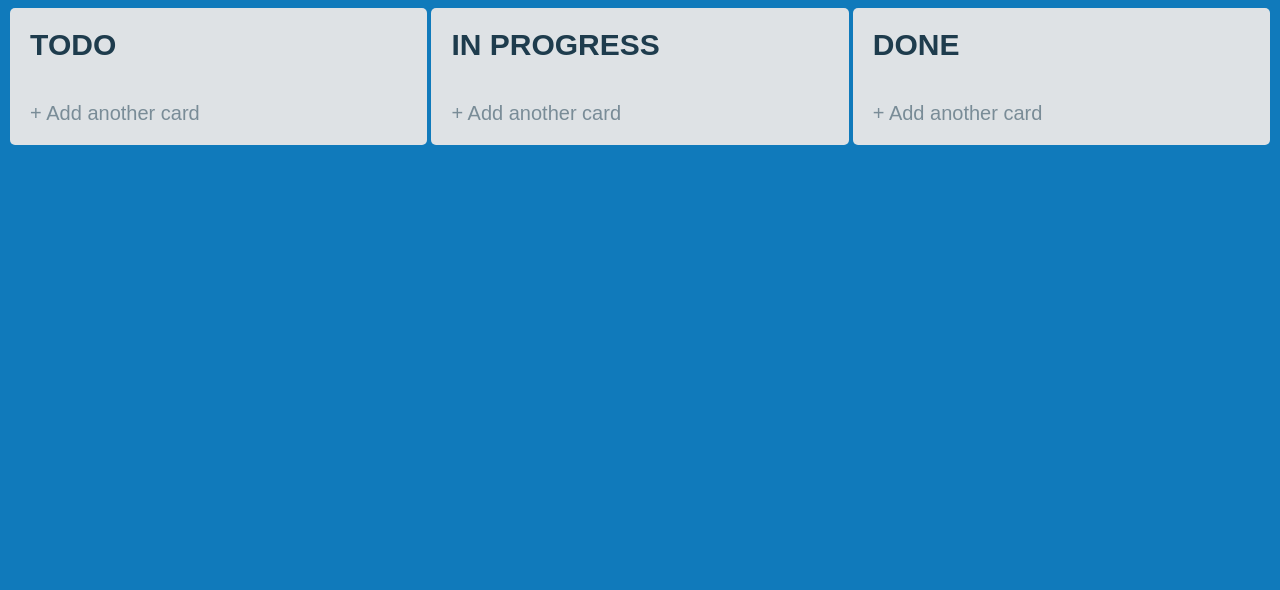
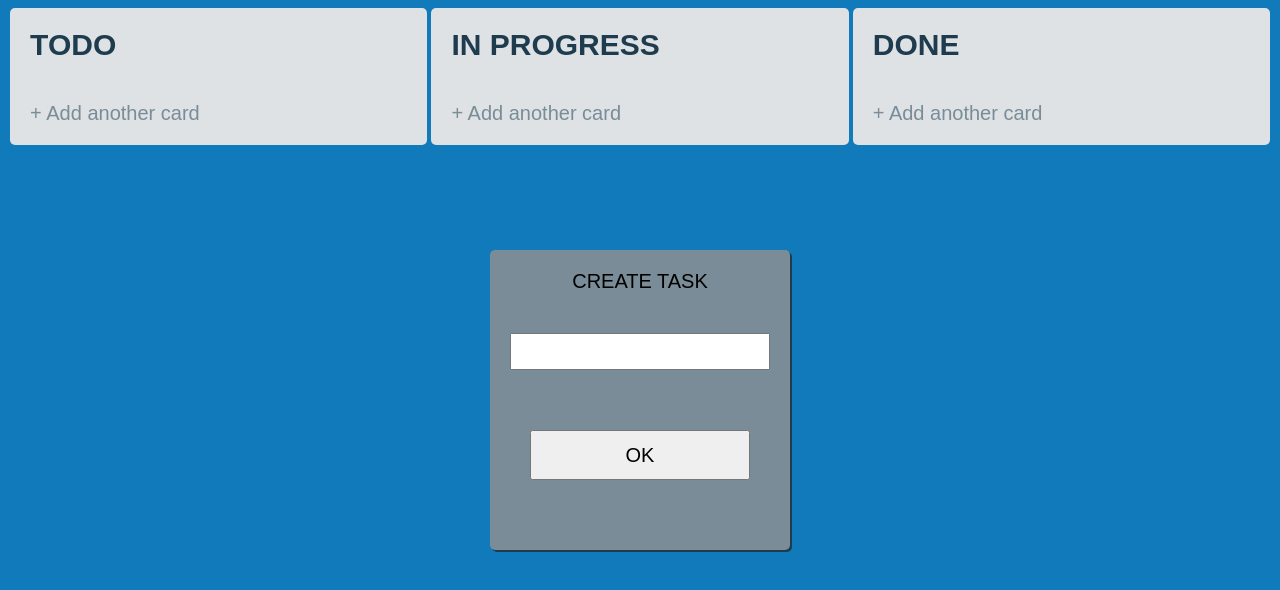
Before and after one commit to Votchitsev/ahj-homeworks-dnd, a website built with webpack: page src/index.html in a window 1280 px wide. Built offline with nearby package versions, Linux system fonts and the light colour scheme.

Commit message:
create html template

```diff
--- a/src/css/style.css
+++ b/src/css/style.css
@@ -35,3 +35,42 @@ body {
   display: flex;
   flex-direction: column;
 }
+
+.popup {
+  display: flex;
+  flex-direction: column;
+  position: fixed;
+  top: 50%;
+  left: 50%;
+  transform: translate(-50%, -50%);
+  width: 300px;
+  height: 300px;
+  background-color: #798c97;
+  border-radius: 5px;
+  box-shadow: 2px 2px #1e3c4d;
+  z-index: 1;
+}
+
+.active {
+  display: flex;
+}
+
+.popup-title {
+  align-self: center;
+  padding: 20px;
+  text-transform: uppercase;
+}
+
+input[type="text"] {
+  margin: 20px;
+  padding: 5px;
+  font-size: inherit;
+}
+
+input[type="submit"] {
+  margin: 40px;
+  height: 50px;
+  font-size: inherit;
+  text-transform: uppercase;
+  cursor: pointer;
+}
--- a/src/index.html
+++ b/src/index.html
@@ -22,5 +22,10 @@
     <div class="container-content"></div>
     <div class="container-add-btn">+ Add another card</div>
   </div>
+  <div class="popup">
+    <div class="popup-title">Create task</div>
+    <input type="text">
+    <input type="submit" value="ok">
+  </div>
 </body>
 </html>
--- a/src/index.js
+++ b/src/index.js
@@ -1 +1,2 @@
 import './css/style.css';
+import'./js/app'
```
